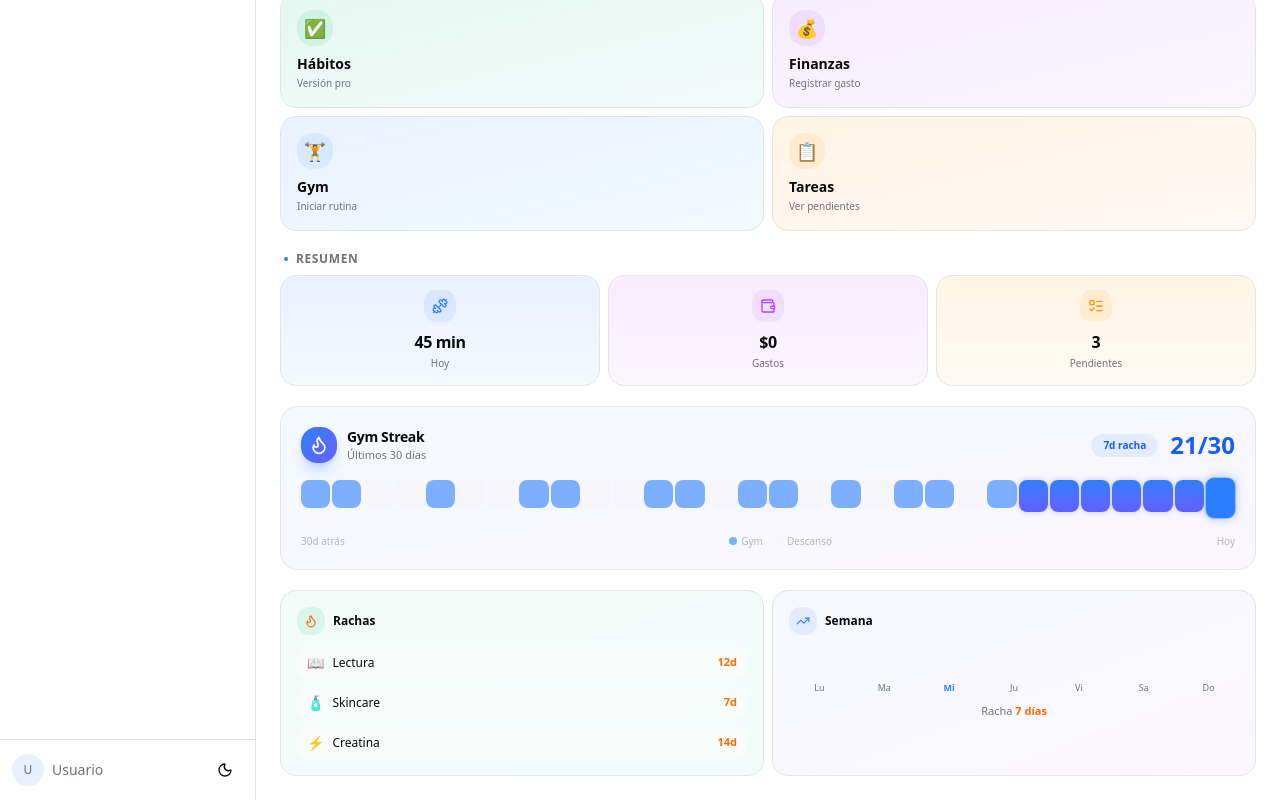
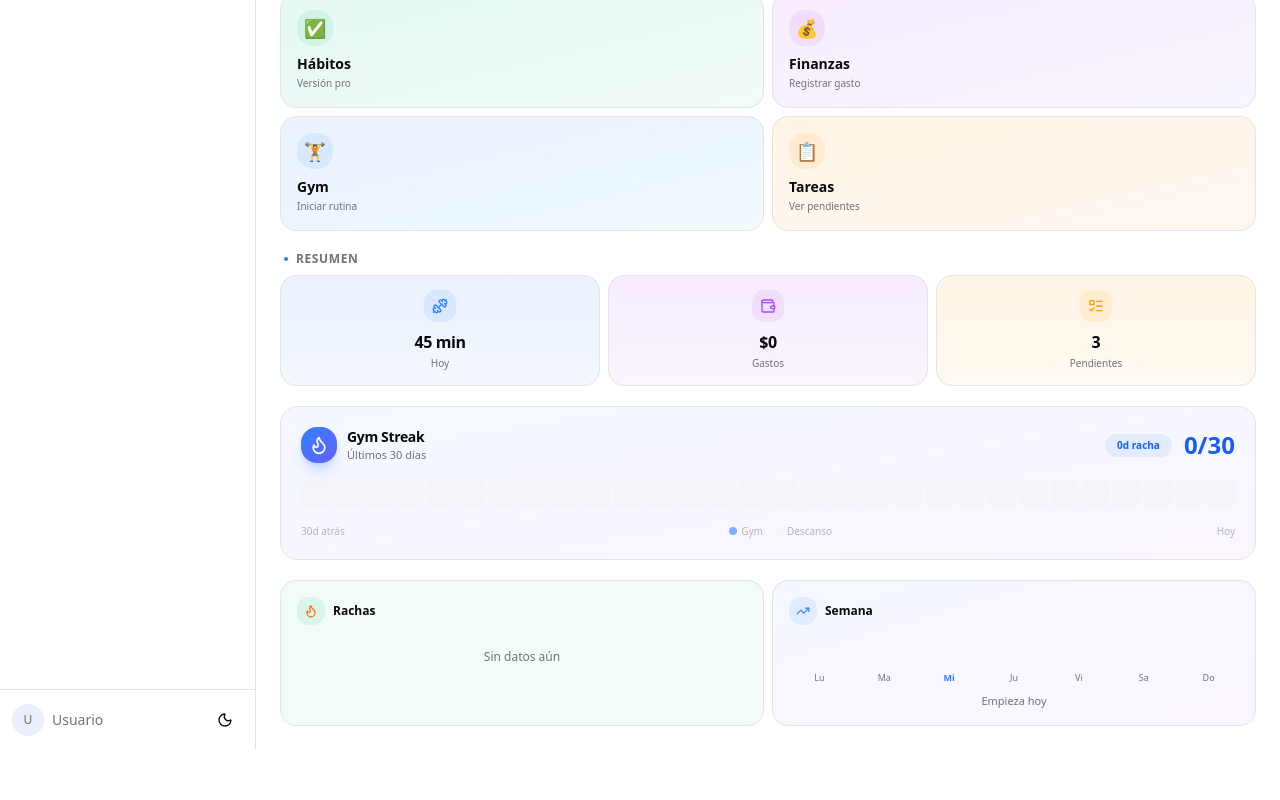
Before and after one commit to Brayanbii/lifeos, a Next.js app: page /home in a window 1280 px wide. Shown: the part 992-1792 px from the top of the page. After the commit the page ends 1742 px from the top, so only its background shows below. Built offline with nearby package versions, Linux system fonts and the light colour scheme.

Commit message:
Clean: eliminar datos mock, lista para datos reales

```diff
--- a/src/app/(dashboard)/habits/page.tsx
+++ b/src/app/(dashboard)/habits/page.tsx
@@ -129,23 +129,23 @@ export default function HabitsPage() {
       },
       {
         id: "meditation", name: "Meditación", icon: "🧘", color: "bg-violet-500", gradient: "from-violet-500 to-purple-500",
-        streak: 7, bestStreak: 14, completionRate: 85, totalCompletions: 134,
-        logs: {"2026-07-04":true,"2026-07-05":true,"2026-07-06":false,"2026-07-07":true,"2026-07-08":true,"2026-07-09":true,"2026-07-10":true}, type: "check", schedule: "Mañana", tip: "10-15 min de mindfulness"
+        streak: 0, bestStreak: 0, completionRate: 0, totalCompletions: 0,
+        logs: {}, type: "check", schedule: "Mañana", tip: "10-15 min de mindfulness"
       },
       {
         id: "exercise", name: "Ejercicio", icon: "🏋️", color: "bg-orange-500", gradient: "from-orange-500 to-red-500",
-        streak: 21, bestStreak: 21, completionRate: 95, totalCompletions: 267,
-        logs: {"2026-07-04":true,"2026-07-05":true,"2026-07-06":true,"2026-07-07":true,"2026-07-08":true,"2026-07-09":true,"2026-07-10":true}, type: "check", schedule: "5x semana", tip: "Push/Pull/Legs + cardio ligero"
+        streak: 0, bestStreak: 0, completionRate: 0, totalCompletions: 0,
+        logs: {}, type: "check", schedule: "5x semana", tip: "Push/Pull/Legs + cardio ligero"
       },
       {
         id: "no-sugar", name: "Sin azúcar", icon: "🚫", color: "bg-pink-500", gradient: "from-pink-500 to-rose-500",
-        streak: 3, bestStreak: 15, completionRate: 55, totalCompletions: 89,
-        logs: {"2026-07-04":false,"2026-07-05":false,"2026-07-06":true,"2026-07-07":false,"2026-07-08":true,"2026-07-09":false,"2026-07-10":true}, type: "check", schedule: "Todo el día", tip: "Revisa etiquetas, el azúcar está en todo"
+        streak: 0, bestStreak: 0, completionRate: 0, totalCompletions: 0,
+        logs: {}, type: "check", schedule: "Todo el día", tip: "Revisa etiquetas, el azúcar está en todo"
       },
       {
         id: "sleep", name: "Sueño 7h+", icon: "😴", color: "bg-indigo-500", gradient: "from-indigo-500 to-blue-500",
-        streak: 8, bestStreak: 20, completionRate: 78, totalCompletions: 156,
-        logs: {"2026-07-04":true,"2026-07-05":true,"2026-07-06":false,"2026-07-07":true,"2026-07-08":true,"2026-07-09":true,"2026-07-10":true}, type: "check", schedule: "10PM - 6AM", tip: "Sin pantallas 30 min antes de dormir"
+        streak: 0, bestStreak: 0, completionRate: 0, totalCompletions: 0,
+        logs: {}, type: "check", schedule: "10PM - 6AM", tip: "Sin pantallas 30 min antes de dormir"
       },
     ])
   }
--- a/src/app/(dashboard)/home/page.tsx
+++ b/src/app/(dashboard)/home/page.tsx
@@ -762,10 +762,10 @@ export default function HomePage() {
           </div>
           <div className="flex items-center gap-3">
             <div className="flex items-center gap-1.5 rounded-full bg-blue-500/10 px-3 py-1">
-              <span className="text-[10px] font-semibold text-blue-600 dark:text-blue-400">7d racha</span>
+              <span className="text-[10px] font-semibold text-blue-600 dark:text-blue-400">0d racha</span>
             </div>
             <div className="text-right">
-              <p className="text-2xl font-bold tabular-nums text-blue-600 dark:text-blue-400">21/30</p>
+              <p className="text-2xl font-bold tabular-nums text-blue-600 dark:text-blue-400">0/30</p>
             </div>
           </div>
         </div>
@@ -773,7 +773,7 @@ export default function HomePage() {
         <div className="flex gap-[2px]">
           {Array.from({ length: 30 }, (_, i) => {
             const dayIndex = 29 - i
-            const isGymDay = i < 2 || i === 4 || i === 7 || i === 8 || i === 11 || i === 12 || i === 14 || i === 15 || i === 17 || i === 19 || i === 20 || i === 22 || i === 23 || i === 24 || i === 25 || i === 26 || i === 27 || i === 28 || i === 29
+            const isGymDay = false
             const isToday = i === 29
             const isCurrentStreak = i >= 23
 
@@ -819,20 +819,8 @@ export default function HomePage() {
             </div>
             <span className="text-xs font-semibold">Rachas</span>
           </div>
-          <div className="space-y-2">
-            {[
-              { name: "Lectura", streak: 12, icon: "📖" },
-              { name: "Skincare", streak: 7, icon: "🧴" },
-              { name: "Creatina", streak: 14, icon: "⚡" },
-            ].map((item) => (
-              <div key={item.name} className="flex items-center justify-between rounded-lg bg-background/50 px-2.5 py-1.5">
-                <div className="flex items-center gap-2">
-                  <span className="text-sm">{item.icon}</span>
-                  <span className="text-xs font-medium">{item.name}</span>
-                </div>
-                <span className="text-[11px] font-bold text-orange-500 tabular-nums">{item.streak}d</span>
-              </div>
-            ))}
+          <div className="flex items-center justify-center py-3">
+            <span className="text-xs text-muted-foreground">Sin datos aún</span>
           </div>
         </div>
 
@@ -844,7 +832,7 @@ export default function HomePage() {
             <span className="text-xs font-semibold">Semana</span>
           </div>
           <div className="flex items-end gap-1 h-12">
-            {[4, 5, 3, 6, 5, 7, 4].map((val, i) => {
+            {[0, 0, 0, 0, 0, 0, 0].map((val, i) => {
               const maxVal = 7
               const days = ["Lu", "Ma", "Mi", "Ju", "Vi", "Sa", "Do"]
               const isToday = i === new Date().getDay() - 1 || (new Date().getDay() === 0 && i === 6)
@@ -865,7 +853,7 @@ export default function HomePage() {
             })}
           </div>
           <p className="text-[11px] text-muted-foreground text-center mt-2">
-            Racha <span className="text-orange-500 font-bold">7 días</span>
+            Empieza hoy
           </p>
         </div>
       </div>
```
